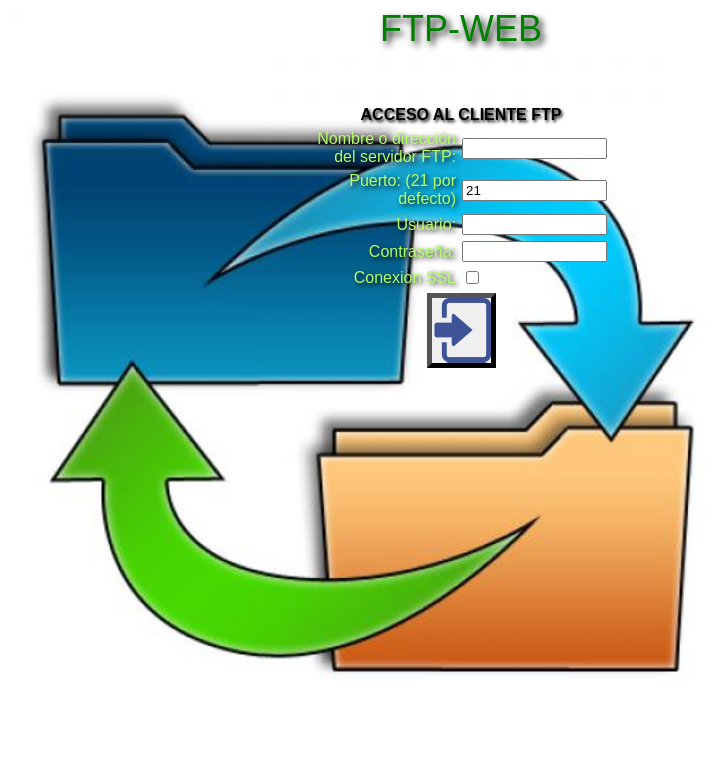
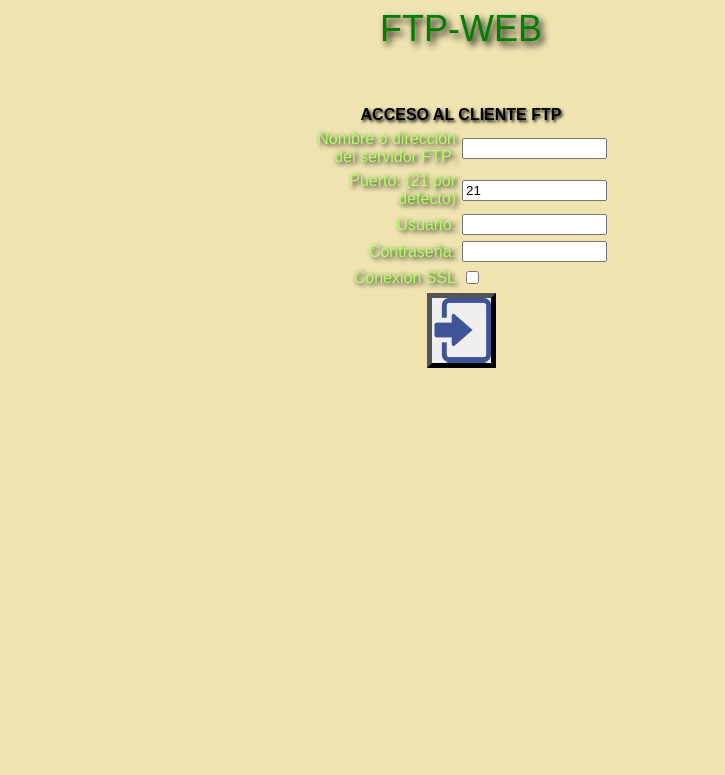
Before and after one commit to dDiverVS/htdocs, a PHP site: page / in a window 1280 px wide. Shown: the top 775 px of the page, without its empty margins (179-904 px from the left). Run offline with PHP 8.4, Linux system fonts and the light colour scheme.

Commit message:
quito imagen de mierda

```diff
--- a/css/estilo_index.css
+++ b/css/estilo_index.css
@@ -1,5 +1,5 @@
 body {
-	background-image: url('../img/fondo.jpeg');
+	background-color: #EFE4B0;
 	background-size: 85%;
 	font: 150% sans-serif;
 	color: #b2ff66;
```
